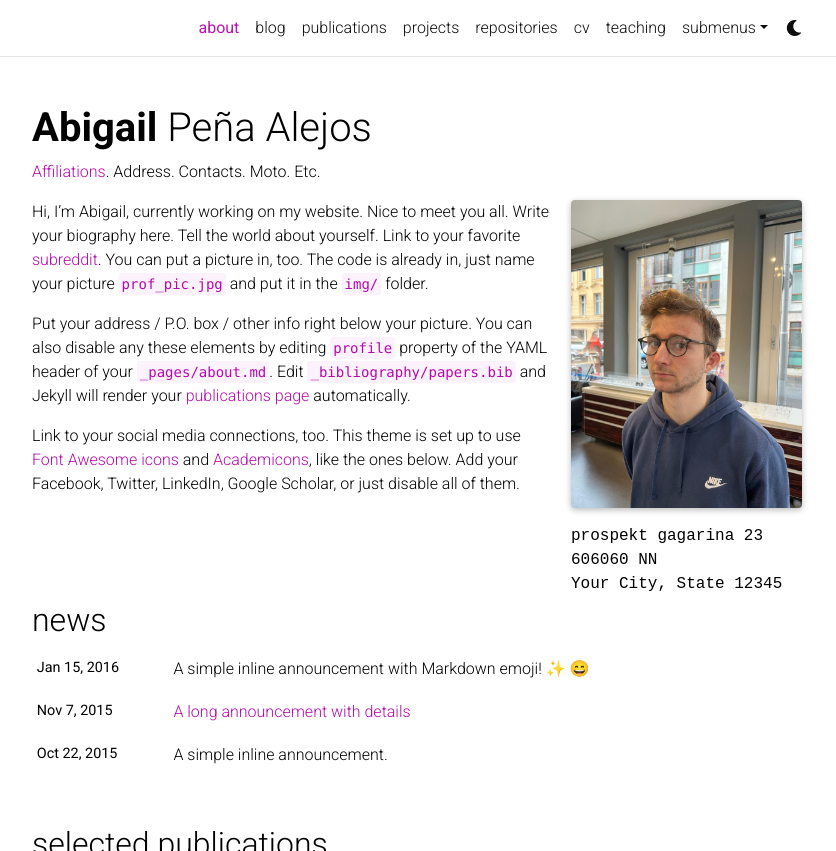
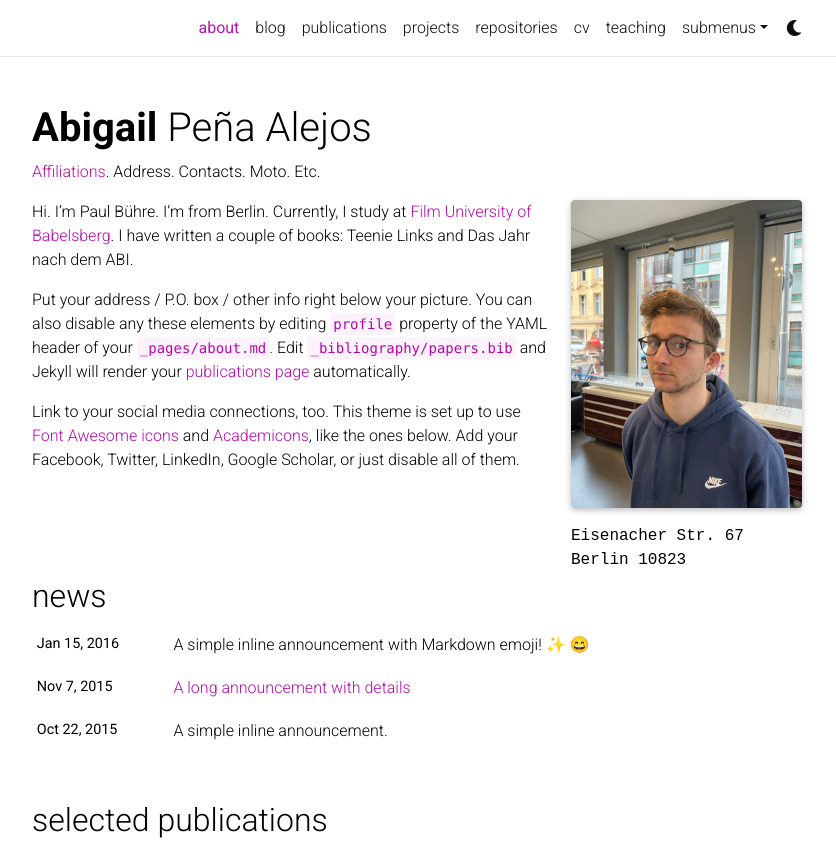
Before and after one commit to abbypenaalejos/abbypenaalejos.github.io, a Jekyll site: the page built from _pages/about.md, in a window 1280 px wide and 1165 px high, cut to the strip 0-851 px from the top of the window. Shown: the whole strip, without its empty margins (223-1059 px from the left). Built offline with Jekyll 4.4.1, drawn with Linux system fonts in a browser that asks for light colours; emoji names are drawn with the system emoji font; comment, search, counter and statistics services are not loaded; a style sheet for code colours, icons or effects is not loaded.

Commit message:
edited bio and address

```diff
--- a/_pages/about.md
+++ b/_pages/about.md
@@ -9,17 +9,16 @@ profile:
   image: prof_pic.jpg
   image_circular: false # crops the image to make it circular
   address: >
-    <p>prospekt gagarina 23</p>
-    <p>606060 NN</p>
-    <p>Your City, State 12345</p>
+    <p>Eisenacher Str. 67</p>
+    <p>Berlin 10823</p>
 
 news: true  # includes a list of news items
 selected_papers: true # includes a list of papers marked as "selected={true}"
 social: true  # includes social icons at the bottom of the page
 ---
 
-Hi, I'm Abigail, currently working on my website. Nice to meet you all.
-Write your biography here. Tell the world about yourself. Link to your favorite [subreddit](http://reddit.com). You can put a picture in, too. The code is already in, just name your picture `prof_pic.jpg` and put it in the `img/` folder.
+Hi. I'm Paul Bühre. I'm from Berlin. Currently, I study at [Film University of Babelsberg](https://www.filmuniversitaet.de/en/). I have written a couple of books: Teenie Links and Das Jahr nach dem ABI.
+
 
 Put your address / P.O. box / other info right below your picture. You can also disable any these elements by editing `profile` property of the YAML header of your `_pages/about.md`. Edit `_bibliography/papers.bib` and Jekyll will render your [publications page](/al-folio/publications/) automatically.
 
```
